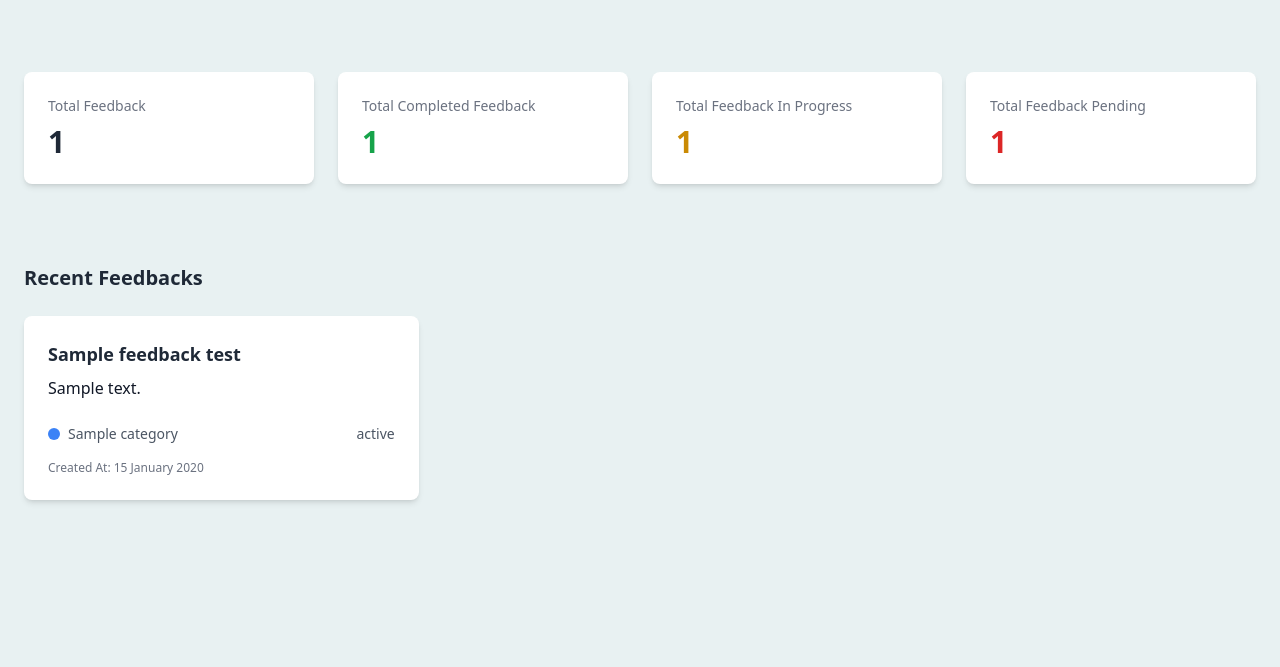
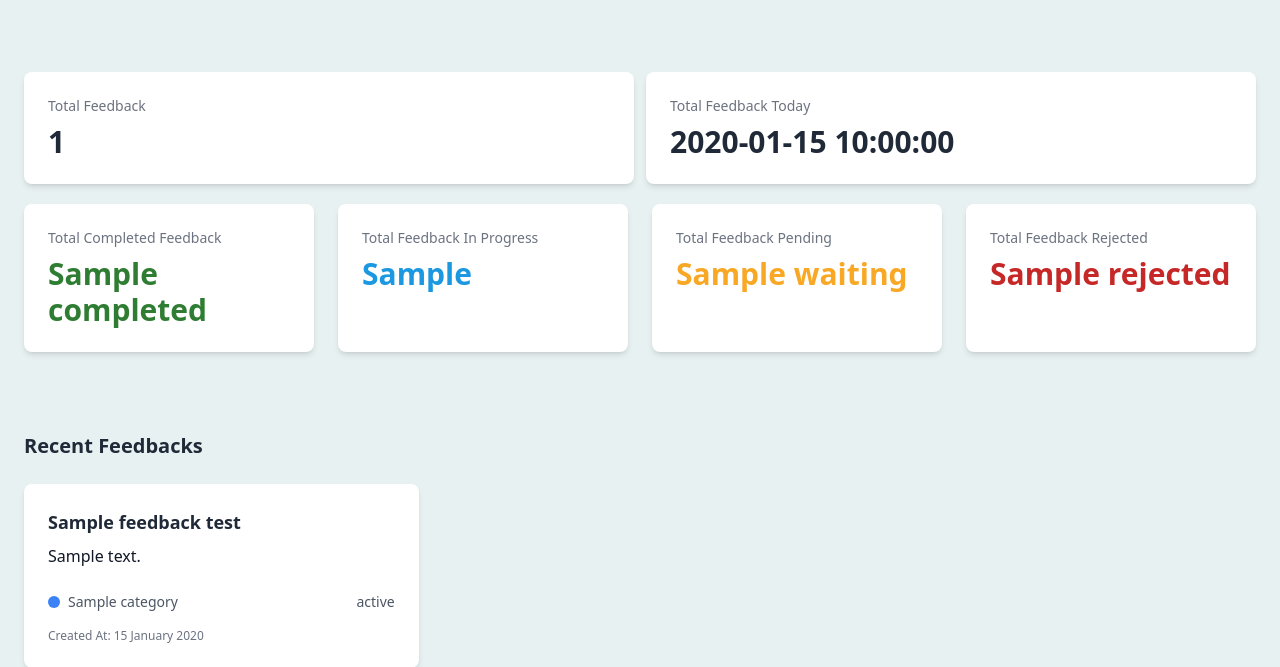
Before and after one commit to FairusKN/Aspirasi-Murid, a Laravel app: template resources/views/web/admin/dashboard.blade.php in a window 1280 px wide. Shown: the top 667 px of the page. Run offline with Laravel 12, Linux system fonts and the light colour scheme; the template is opened without the code that fills it: most values are stand-ins (such as "Sample title", 1, 10 or a date in 2020); some libraries are stand-ins or nearby versions.

Commit message:
Feat: smth happend

```diff
--- a/lang/en/dashboard.php
+++ b/lang/en/dashboard.php
@@ -3,9 +3,11 @@
 return [
     // Admin
     'total_feedback' => "Total Feedback",
+    'total_feedback_today' => "Total Feedback Today",
     'total_feedback_completed' => "Total Completed Feedback",
     'total_feedback_in_progress' => "Total Feedback In Progress",
     'total_feedback_waiting' => "Total Feedback Pending",
+    'total_feedback_rejected' => "Total Feedback Rejected",
 
     'recent_feedbacks' => 'Recent Feedbacks',
     'created_at' => 'Created At'
--- a/lang/id/dashboard.php
+++ b/lang/id/dashboard.php
@@ -3,9 +3,11 @@
 return [
     // Admin
     'total_feedback' => "Total Aspirasi",
+    'total_feedback_today' => "Total Aspirasi Hari Ini",
     'total_feedback_completed' => "Total Aspirasi Selesai",
     'total_feedback_in_progress' => "Total Aspirasi Dalam Progress",
     'total_feedback_waiting' => "Total Aspirasi Menunggu",
+    'total_feedback_rejected' => "Total Aspirasi Ditolak",
 
     'recent_feedbacks' => 'Aspirasi Terkini',
     'created_at' => 'Waktu Dibuat'
--- a/resources/views/web/admin/dashboard.blade.php
+++ b/resources/views/web/admin/dashboard.blade.php
@@ -21,29 +21,39 @@
 @section('content')
   <main class="container mx-auto px-6 py-8">
         <!-- Stats Cards -->
-        <div class="grid grid-cols-1 md:grid-cols-2 lg:grid-cols-4 gap-6 mb-20 mt-10">
-            <!-- Total Feedback Card -->
+        <div class="grid grid-cols-1 md:grid-cols-2 lg:grid-cols-2 gap-3 mb-5 mt-10">
             <div class="bg-white rounded-lg shadow-md p-6 hover:shadow-lg transition-shadow duration-300">
                 <h3 class="text-sm font-medium text-gray-500 mb-2">{{ __('dashboard.total_feedback') }}</h3>
-                <p class="text-3xl font-bold text-gray-800">{{$data['total_feedback']}}</p>
+                <p class="text-3xl font-bold text-gray-800">{{$data['analytics']['total_feedback']}}</p>
             </div>
-
+            <div class="bg-white rounded-lg shadow-md p-6 hover:shadow-lg transition-shadow duration-300">
+                <h3 class="text-sm font-medium text-gray-500 mb-2">{{ __('dashboard.total_feedback_today') }}</h3>
+                <p class="text-3xl font-bold text-gray-800">{{$data['analytics']['total_feedback_today']}}</p>
+            </div>
+        </div>
+        <div class="grid grid-cols-1 md:grid-cols-2 lg:grid-cols-4 gap-6 mb-20 mt-5">
             <!-- Total Feedback Completed Card -->
             <div class="bg-white rounded-lg shadow-md p-6 hover:shadow-lg transition-shadow duration-300">
                 <h3 class="text-sm font-medium text-gray-500 mb-2">{{ __('dashboard.total_feedback_completed') }}</h3>
-                <p class="text-3xl font-bold text-green-600">{{$data['total_feedback_completed']}}</p>
+                <p class="text-3xl font-bold text-completed">{{$data['analytics']['total_feedback_status']['completed']}}</p>
             </div>
 
             <!-- Total Feedback In Progress Card -->
             <div class="bg-white rounded-lg shadow-md p-6 hover:shadow-lg transition-shadow duration-300">
                 <h3 class="text-sm font-medium text-gray-500 mb-2">{{ __('dashboard.total_feedback_in_progress') }}</h3>
-                <p class="text-3xl font-bold text-yellow-600">{{$data['total_feedback_in_progress']}}</p>
+                <p class="text-3xl font-bold text-in_progress">{{$data['analytics']['total_feedback_status']['in_progress']}}</p>
             </div>
 
             <!-- Total Feedback Waiting Card -->
             <div class="bg-white rounded-lg shadow-md p-6 hover:shadow-lg transition-shadow duration-300">
                 <h3 class="text-sm font-medium text-gray-500 mb-2">{{ __('dashboard.total_feedback_waiting') }}</h3>
-                <p class="text-3xl font-bold text-red-600">{{$data['total_feedback_waiting']}}</p>
+                <p class="text-3xl font-bold text-waiting">{{$data['analytics']['total_feedback_status']['waiting']}}</p>
+            </div>
+
+            <!-- Total Feedback Waiting Card -->
+            <div class="bg-white rounded-lg shadow-md p-6 hover:shadow-lg transition-shadow duration-300">
+                <h3 class="text-sm font-medium text-gray-500 mb-2">{{ __('dashboard.total_feedback_rejected') }}</h3>
+                <p class="text-3xl font-bold text-rejected">{{$data['analytics']['total_feedback_status']['rejected']}}</p>
             </div>
         </div>
 
```
Also changed, not shown: app/Http/Controllers/PageController/AuditLogController.php (added, +8 -0 lines), app/Service/AuditLogService.php (added, +19 -0 lines), resources/views/web/includes/form_feedback_response_admin.blade.php (+1 -7 lines), resources/views/web/includes/navbar_admin.blade.php (+1 -10 lines).
